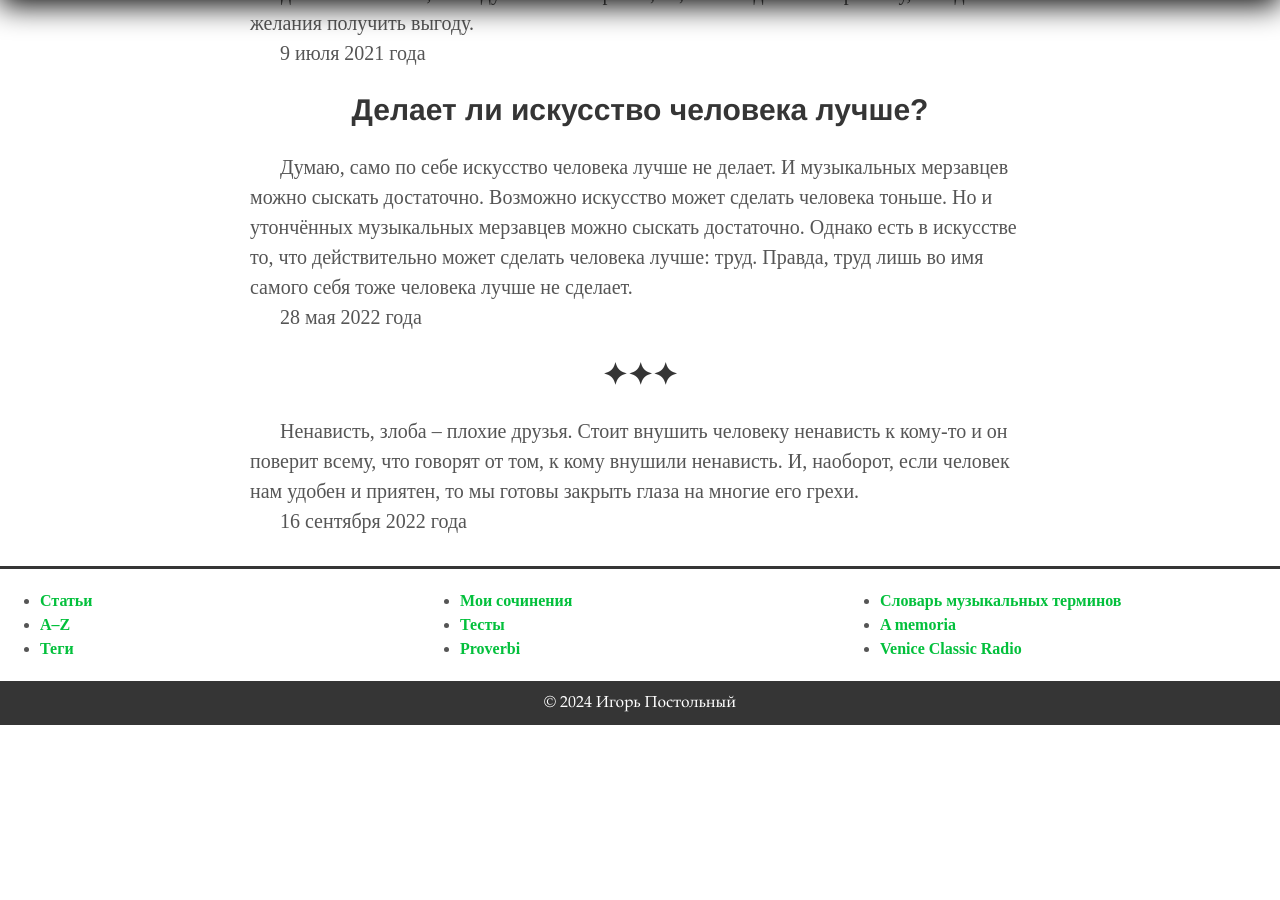
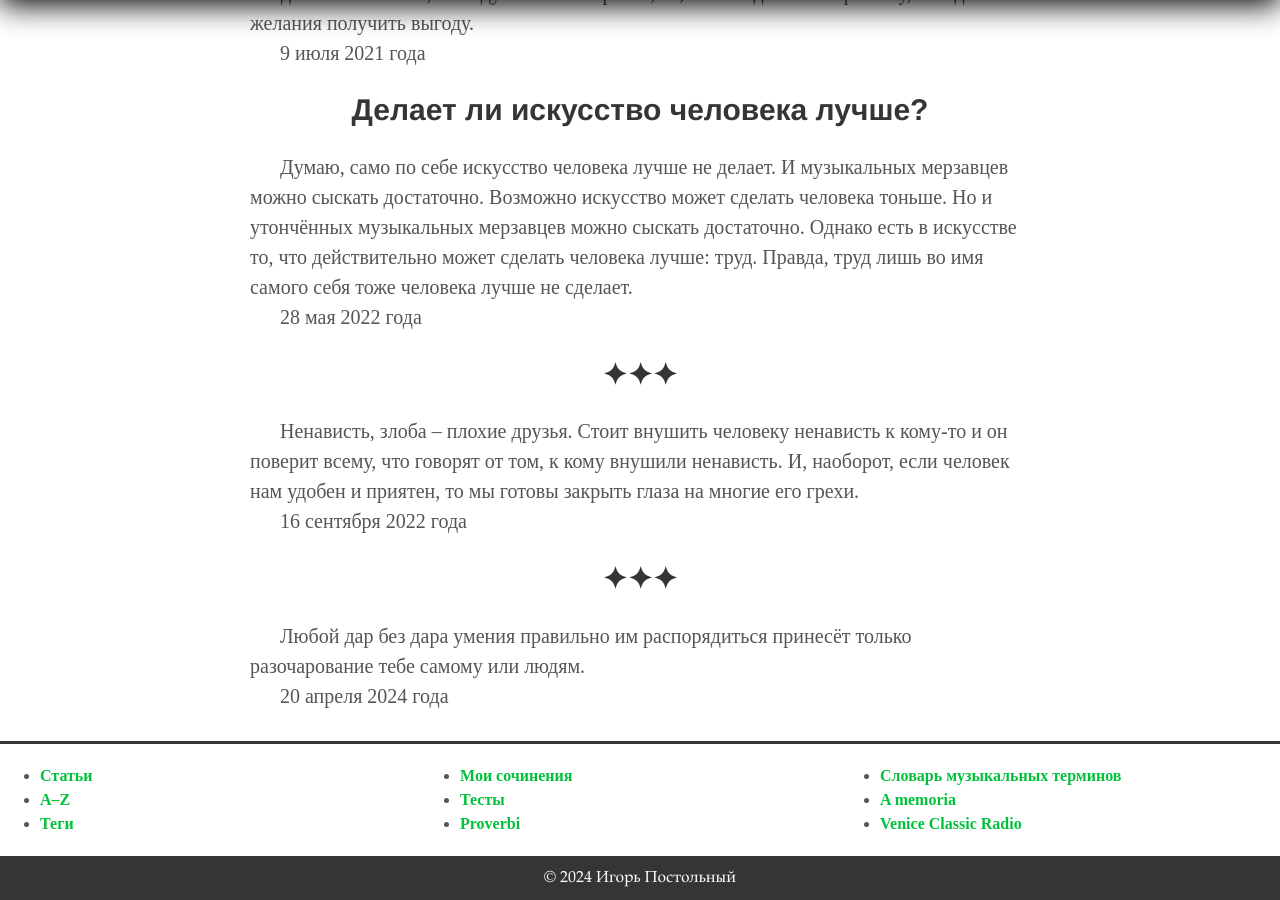
Before and after one commit to postolny/postolny.github.io, a Jekyll site: the page built from _pages/miniature.html, in a window 1280 px wide and 900 px high, scrolled down 2856 px. Built offline with Jekyll 4.4.1, drawn with Linux system fonts in a browser that asks for light colours; before the commit the page ends 3581 px from its top, so only the background shows below that.

Commit message:
Add files via upload

```diff
--- a/_pages/miniature.html
+++ b/_pages/miniature.html
@@ -58,3 +58,8 @@ permalink: /miniature/
   <p>Ненависть, злоба – плохие друзья. Стоит внушить человеку ненависть к кому-то и он поверит всему, что говорят от том, к кому внушили ненависть. И, наоборот, если человек нам удобен и приятен, то мы готовы закрыть глаза на многие его грехи.</p>
   <p>16 сентября 2022 года</p>
 </article>
+<article>
+  <h2>✦✦✦</h2>
+  <p>Любой дар без дара умения правильно им распорядиться принесёт только разочарование тебе самому или людям.</p>
+  <p>20 апреля 2024 года</p>
+</article>
```
